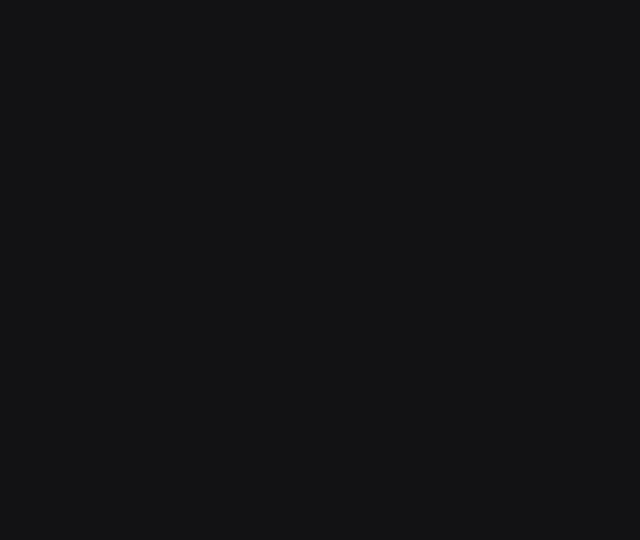
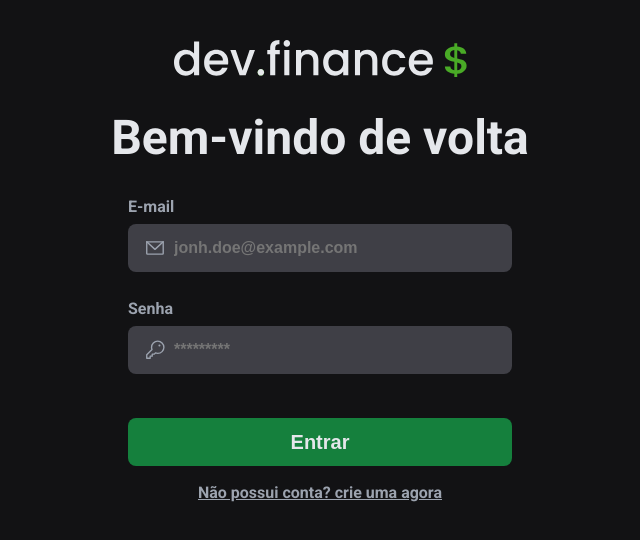
Before and after one commit to swxtz/dev-finance-archived, a React (Vite) app: page /login in a window 1280 px wide. Before the commit this address had no page. Shown: the top 540 px of the page, without its empty margins (320-960 px from the left). Built offline with nearby package versions, Linux system fonts and the light colour scheme.

Commit message:
feat: create login page

```diff
--- a/package.json
+++ b/package.json
@@ -1,7 +1,7 @@
 {
   "name": "web",
   "private": true,
-  "version": "0.0.0",
+  "version": "1.0.0",
   "type": "module",
   "scripts": {
     "dev": "vite",
--- a/src/App.tsx
+++ b/src/App.tsx
@@ -1,5 +1,6 @@
 import { BrowserRouter,  Routes, Link, Router, Route } from "react-router-dom";
 import { LandingPage } from "./pages/LandingPage/LandingPage";
+import { LoginPage } from "./pages/LoginPage/LoginPage";
 import { Register } from "./pages/Register/Register";
 
 export function App() {
@@ -8,6 +9,7 @@ export function App() {
       <Routes>
         <Route path="/" element={<LandingPage />} />
         <Route path="/register" element={<Register />} />
+        <Route path="/login" element={<LoginPage />} />
       </Routes>
     </BrowserRouter>
   )
--- a/src/components/Button/Button.tsx
+++ b/src/components/Button/Button.tsx
@@ -3,7 +3,7 @@ import { ButtonHTMLAttributes, ReactNode } from 'react'
 import './styles.css'
 
 interface ButtonProps extends ButtonHTMLAttributes<HTMLButtonElement> {
-  text: string
+  text: ReactNode;
   icon?: ReactNode
 }
 
--- /dev/null
+++ b/src/errors/toastify.ts
@@ -0,0 +1,68 @@
+import { ReactNode } from "react";
+import { toast, ToastContainer } from "react-toastify";
+
+
+export function toastEmailErrorAlert() {
+  toast.error("Email invalido! Por favor digite um email valido", {
+    position: "top-right",
+    autoClose: 5000,
+    hideProgressBar: false,
+    closeOnClick: true,
+    pauseOnHover: true,
+    draggable: true,
+    progress: undefined,
+    theme: "dark",
+    });
+}
+
+export function toastPasswordErrorAlert() {
+  toast.error("As senhas não são iguais!", {
+    position: "top-right",
+    autoClose: 5000,
+    hideProgressBar: false,
+    closeOnClick: true,
+    pauseOnHover: true,
+    draggable: true,
+    progress: undefined,
+    theme: "dark",
+    });
+}
+
+export function toastPasswordNotValidErrorAlert() {
+  toast.error("As senhas não são iguais!", {
+    position: "top-right",
+    autoClose: 5000,
+    hideProgressBar: false,
+    closeOnClick: true,
+    pauseOnHover: true,
+    draggable: true,
+    progress: undefined,
+    theme: "dark",
+    });
+}
+
+export function toastPasswordOrEmailWrong() {
+  toast.error("Email ou senha incorreta!", {
+    position: "top-right",
+    autoClose: 5000,
+    hideProgressBar: false,
+    closeOnClick: true,
+    pauseOnHover: true,
+    draggable: true,
+    progress: undefined,
+    theme: "dark",
+    });
+}
+
+export function toastUserCreatedAlert() {
+  toast.success("Conta criada com sucesso", {
+    position: "top-right",
+    autoClose: 5000,
+    hideProgressBar: false,
+    closeOnClick: true,
+    pauseOnHover: true,
+    draggable: true,
+    progress: undefined,
+    theme: "dark",
+    });
+}
--- a/src/pages/LandingPage/LandingPage.tsx
+++ b/src/pages/LandingPage/LandingPage.tsx
@@ -24,8 +24,7 @@ export function LandingPage() {
           <Button text="Começe agora" className="register"/>
         </Link>
 
-        {/* TEM TAB N KRL? */}
-        <Link to="/register">
+        <Link to="/login">
           <Button text="Entre com a sua conta" icon={ <ArrowRight size={24} color="#E5E7EB"/>} />
 
         </Link>
--- /dev/null
+++ b/src/pages/LoginPage/LoginPage.css
@@ -0,0 +1,60 @@
+.title-login {
+  text-align: center;
+  margin-top: 1.75rem;
+}
+
+.title-login h2 {
+  font-size: 3rem;
+  color: var(--gray-200);
+}
+
+.form-login {
+  margin-top: 2rem;
+}
+
+.form-login form {
+  display: flex;
+  flex-direction: column;
+  gap: 1.75rem;
+
+  align-items: center;
+}
+
+.login-enter-button button {
+  margin-top: 1rem;
+  width: 24rem;
+  height: 3rem;
+  text-align: center;
+  justify-content: center;
+  border-radius: .5rem;
+  background-color: var(--green-700);
+  transition: 300ms;
+  color: var(--gray-200);
+  font-weight: 600;
+  font-size: 1.25rem;
+
+}
+
+.login-button-enable button:hover {
+  filter: brightness(1.3);
+}
+
+.login-button-disable{
+  filter: brightness(0.5);
+}
+
+.login-spin-button{
+  animation-name: spinLoginButton;
+  animation-duration: 1000ms;
+  animation-iteration-count: infinite;
+  animation-timing-function: linear;
+}
+
+@keyframes spinLoginButton {
+  from {
+      transform:rotate(0deg);
+  }
+  to {
+      transform:rotate(360deg);
+  }
+}
--- /dev/null
+++ b/src/pages/LoginPage/LoginPage.tsx
@@ -0,0 +1,119 @@
+import { CircleNotch, EnvelopeSimple, Key, Password } from "phosphor-react";
+import { FormEvent, useEffect, useState } from "react";
+import { ToastContainer } from "react-toastify";
+import { Button } from "../../components/Button/Button";
+import { InputLogin } from "../../components/InputLogin/InputLogin";
+import { Logo } from "../../components/Logo/Logo";
+import "./LoginPage.css";
+import logoImg from "/logo-2x.svg";
+import "react-toastify/dist/ReactToastify.css";
+import {
+  toastEmailErrorAlert,
+  toastPasswordNotValidErrorAlert,
+  toastPasswordOrEmailWrong
+} from "../../errors/toastify";
+import { Link, Navigate } from "react-router-dom";
+
+export function LoginPage() {
+  const [userEmail, setUserEmail] = useState("");
+  const [userPassword, setUserPassword] = useState("");
+  const [enableLogin, setEnableLogin] = useState(true);
+  const [isLoadingLogin, setIsLoadingLogin] = useState(false);
+
+  const authFake = {
+    email: "teste@teste.com",
+    password: "teste"
+  };
+
+  function loginFormHandle(event: FormEvent) {
+    event.preventDefault();
+    console.log("enviou");
+    const email = userEmail.trim();
+    const password = userPassword.trim();
+
+    if (email === "" || !email.includes("@")) {
+      toastEmailErrorAlert();
+    } else if (password === "") {
+      toastPasswordNotValidErrorAlert();
+    } else {
+      setIsLoadingLogin(true);
+      if (authFake.email === email && authFake.password === password) {
+        setIsLoadingLogin(false);
+        <Navigate replace to="/register" />;
+      } else {
+        setIsLoadingLogin(false);
+        toastPasswordOrEmailWrong();
+      }
+    }
+  }
+
+  function validateFormHandle() {}
+
+  return (
+    <>
+      <Logo logoUrl={logoImg} />
+
+      <div className="title-login">
+        <h2>Bem-vindo de volta</h2>
+      </div>
+
+      <ToastContainer
+        position="top-right"
+        autoClose={5000}
+        hideProgressBar={false}
+        newestOnTop={false}
+        closeOnClick
+        rtl={false}
+        pauseOnFocusLoss
+        draggable
+        pauseOnHover
+        theme="dark"
+      />
+
+      <main>
+        <div className="form-login">
+          <form action="" onSubmit={validateFormHandle}>
+            <InputLogin
+              inputType="email"
+              label="E-mail"
+              placeholder="jonh.doe@example.com"
+              onChange={event => setUserEmail(event.target.value)}
+              icon={<EnvelopeSimple size={24} color="#9CA3AF" stroke="10" />}
+            />
+            <InputLogin
+              inputType="password"
+              label="Senha"
+              placeholder="*********"
+              onChange={event => setUserPassword(event.target.value)}
+              icon={<Key size={24} color="#9CA3AF" stroke="10" />}
+            />
+
+            <div
+              className={`login-enter-button ${
+                enableLogin ? "login-button-enable" : "login-button-disable"
+              }`}
+            >
+              <Button
+                text={
+                  isLoadingLogin ? (
+                    <CircleNotch className="login-spin-button" size={24} />
+                  ) : (
+                    "Entrar"
+                  )
+                }
+                onClick={event => loginFormHandle(event)}
+                disabled={!enableLogin}
+              />
+            </div>
+          </form>
+        </div>
+
+        <div className="link-footer">
+          <Link to="/register">
+            <p>Não possui conta? crie uma agora</p>
+          </Link>
+        </div>
+      </main>
+    </>
+  );
+}
--- a/src/pages/Register/Register.css
+++ b/src/pages/Register/Register.css
@@ -1,9 +1,9 @@
-.title {
+.title-register {
   text-align: center;
-  margin-top: 3rem;
+  margin-top: 1.75rem;
 }
 
-.title h2 {
+.title-register h2 {
   font-size: 3rem;
   color: var(--gray-200);
 }
@@ -44,10 +44,14 @@
   background-color: var(--green-700);
   border-radius: .5rem;
   color: var(--gray-200);
-
+  cursor: pointer;
   font-size: 1.25rem;
   line-height: 1.125rem;
   font-weight: 600;
+}
+
+.button-register.button-register-active{
+  cursor: pointer;
 }
 
 .CheckRoot {
@@ -77,3 +81,15 @@
 .checkbox-link {
   text-decoration: underline;
 }
+
+
+.button-register-active:hover{
+  filter: brightness(1.2);
+
+}
+
+.link-footer p {
+  margin-top: 1.125rem;
+  text-align: center;
+  text-decoration: underline;
+}
```
Also changed, not shown: src/pages/Register/Register.tsx (+15 -33 lines), 1 other file (tests, documents, lock files or other folders).
